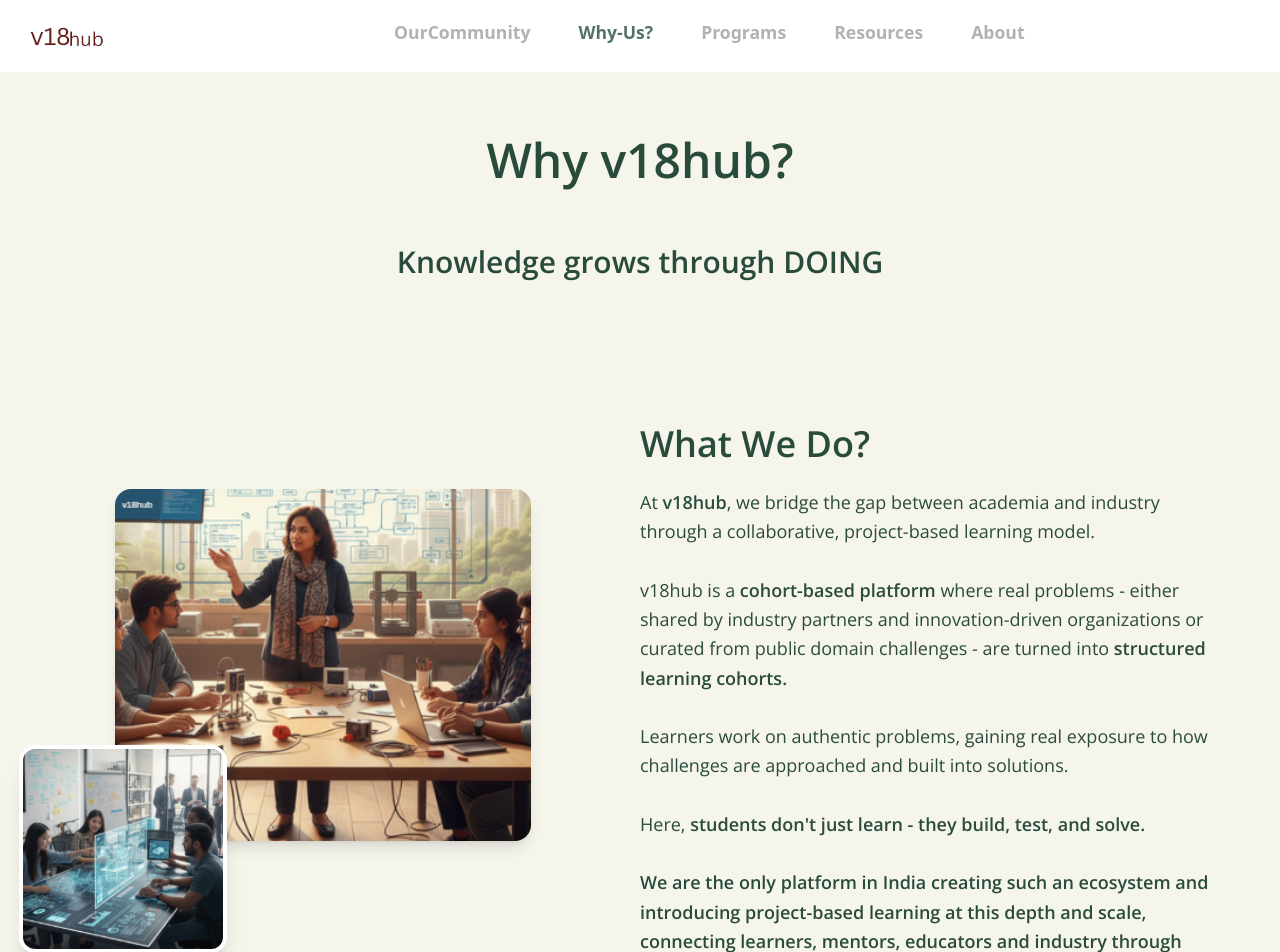
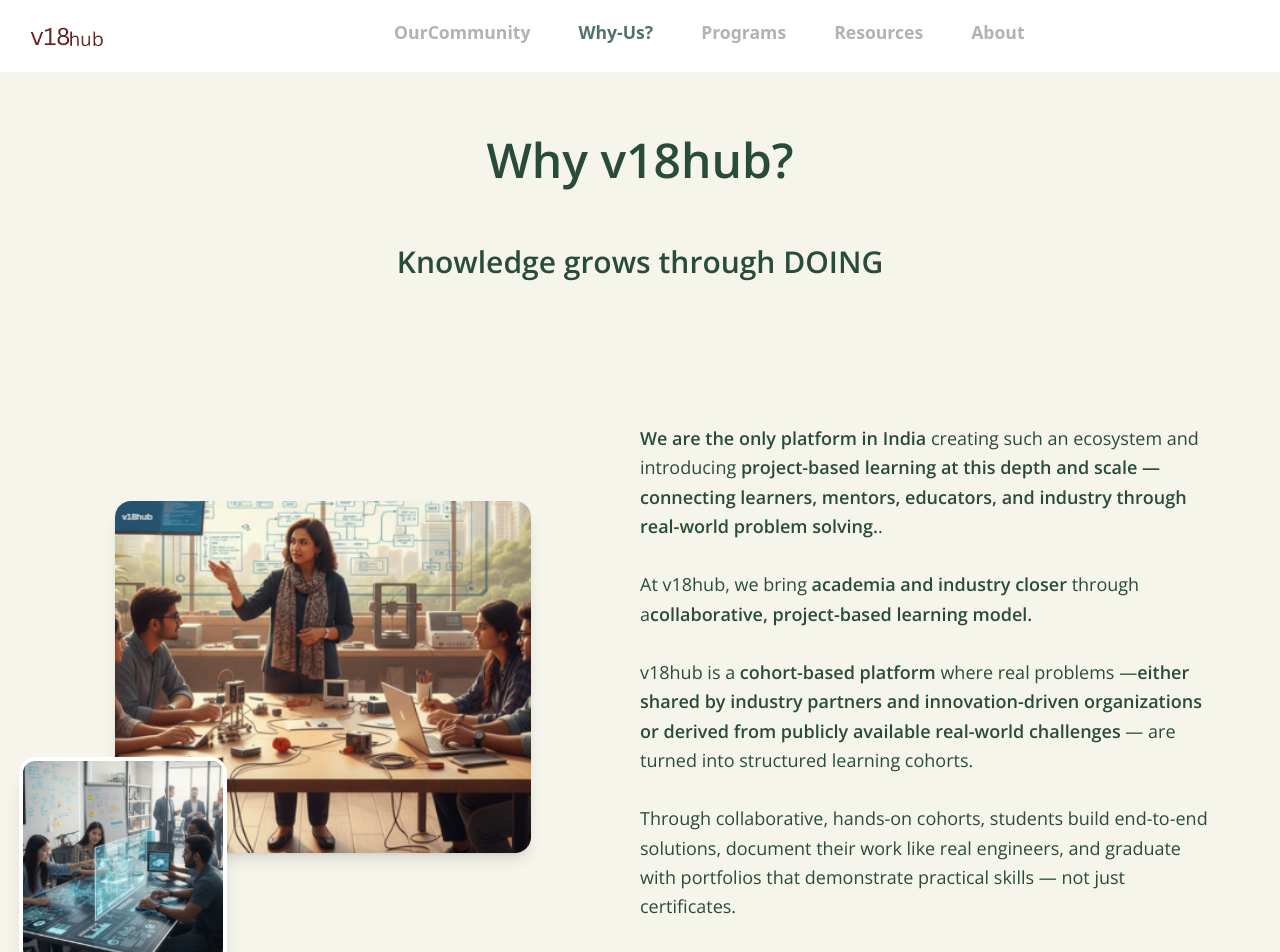
Before and after one commit to v18hub/v18hub_vercel, a React app in the folder Frontend/: page /why-us in a window 1280 px wide. Shown: the top 952 px of the page. Built offline with nearby package versions, Linux system fonts and the light colour scheme; the HTML template or start-up script is replaced by a standard one; a web font is replaced by a local one.

Commit message:
Text changes

```diff
--- a/Frontend/src/pages/Why_Us/Why_Us.tsx
+++ b/Frontend/src/pages/Why_Us/Why_Us.tsx
@@ -75,23 +75,24 @@
 
           {/* RIGHT Text */}
           <div className="w-full md:w-[50%] text-[#294b3c]">
-            <h3 className="text-3xl md:text-4xl font-semibold mb-6">What We Do?</h3>
+            {/* <h3 className="text-3xl md:text-4xl font-semibold mb-6">What We Do?</h3> */}
             <p className="text-base md:text-lg leading-relaxed">
-              At <span className="font-semibold">v18hub</span>, we bridge the gap between academia and industry through a
-              collaborative, project-based learning model.
+              <span className="font-semibold">We are the only platform in India</span> creating such an ecosystem and
+              introducing <span className="font-semibold">project-based learning at this depth and scale —
+              connecting learners, mentors, educators, and industry through real-world problem solving.</span>.
               <br /><br />
-              v18hub is a <span className="font-semibold">cohort-based platform</span> where real problems - either
-              shared by industry partners and innovation-driven organizations or
-              curated from public domain challenges - are turned into <span className="font-semibold">structured
-              learning cohorts.</span>
+              At v18hub, we bring <span className="font-semibold">academia and industry closer</span> through a
+              <span className="font-semibold">collaborative, project-based learning model.</span>
               <br /><br />
-              Learners work on authentic problems, gaining real exposure to how
-              challenges are approached and built into solutions.
+              v18hub is a <span className="font-semibold">cohort-based platform</span> where real problems —
+              <span className="font-semibold">either shared by industry partners and innovation-driven organizations
+              or derived from publicly available real-world challenges</span> — are turned into structured learning cohorts.
               <br /><br />
-              Here, <span className="font-semibold">students don't just learn - they build, test, and solve.</span><br /><br />
-              <span className="font-semibold">We are the only platform in India creating such an ecosystem and
-                introducing project-based learning at this depth and scale, connecting learners, mentors, educators
-                and industry through real-world problem solving.</span>
+              Through collaborative, hands-on cohorts, students build end-to-end solutions, document their work like real engineers,
+              and graduate with portfolios that demonstrate practical skills — not just certificates.
+              <br /><br />
+              Our mission is to <span className="font-semibold">empower the next generation of AI talent with confidence, clarity,
+              and tech-ready capabilities.</span>
             </p>
           </div>
         </div>
```
